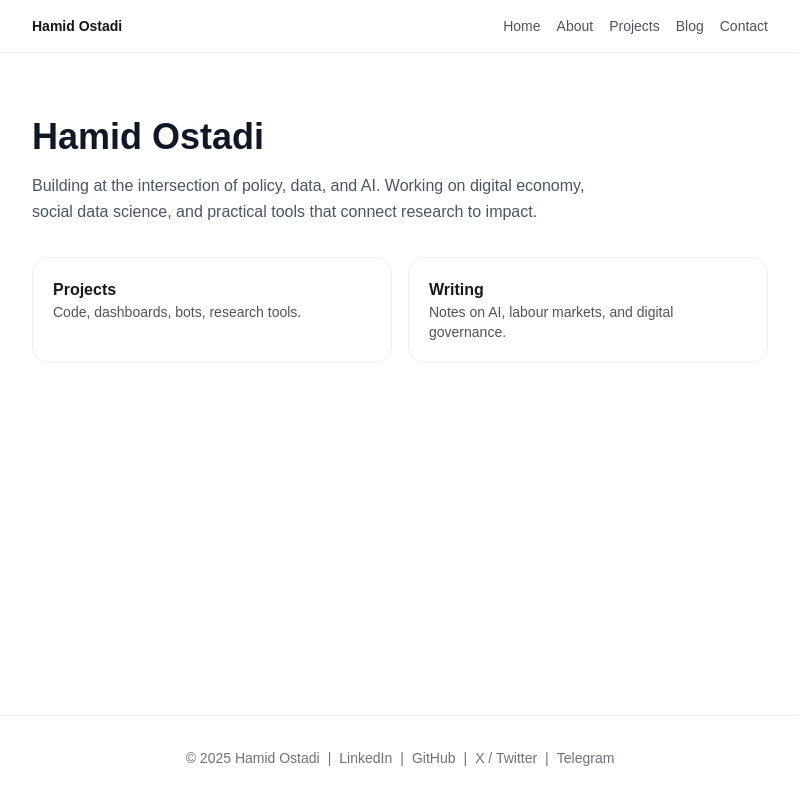
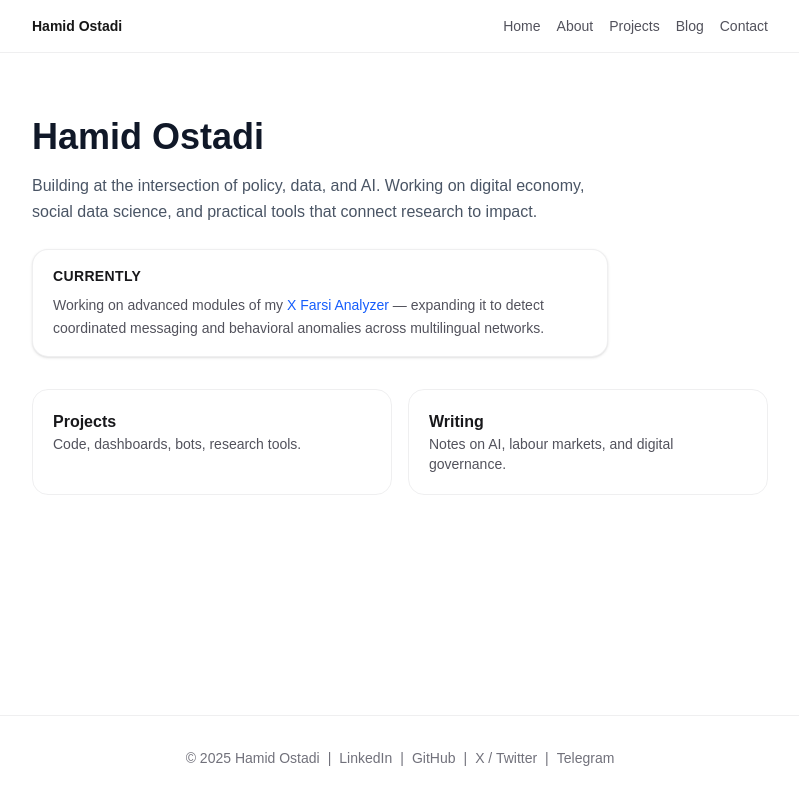
Before and after one commit to HamidOstadi/personal-site, a Next.js app: page / in a window 1280 px wide. Shown: the whole page, without its empty margins (240-1039 px from the left). Built offline with nearby package versions, Linux system fonts and the light colour scheme.

Commit message:
Add 'Currently' card to homepage under intro

```diff
--- a/src/app/page.tsx
+++ b/src/app/page.tsx
@@ -10,6 +10,25 @@ export default function Home() {
         Working on digital economy, social data science, and practical tools
         that connect research to impact.
       </p>
+
+      {/* Currently Card */}
+      <div className="mt-6 rounded-2xl border border-zinc-200/60 dark:border-zinc-800/60 bg-white dark:bg-zinc-900 px-5 py-4 shadow-sm max-w-xl mx-auto sm:mx-0">
+        <h2 className="text-sm font-semibold text-zinc-900 dark:text-zinc-100 tracking-wide uppercase">
+         Currently
+        </h2>
+        <p className="mt-2 text-zinc-600 dark:text-zinc-400 text-sm leading-relaxed">
+         Working on advanced modules of my{" "}
+          <a
+          href="/projects/x-farsi-analyzer"
+          className="text-blue-600 dark:text-blue-400 hover:underline"
+          >
+            X Farsi Analyzer
+          </a>{" "}
+          — expanding it to detect coordinated messaging and behavioral anomalies
+          across multilingual networks.
+        </p>
+      </div>
+
 
       <div className="mt-8 grid gap-4 sm:grid-cols-2">
         <a
```
